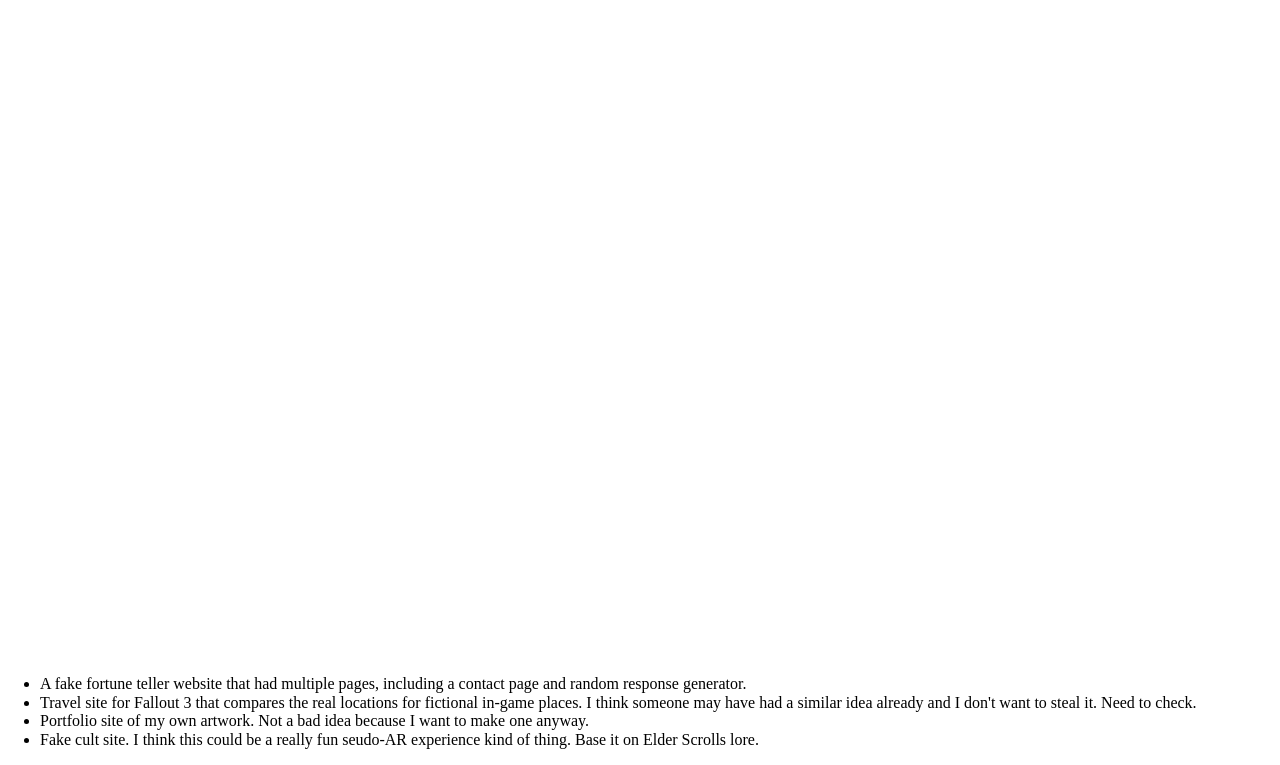
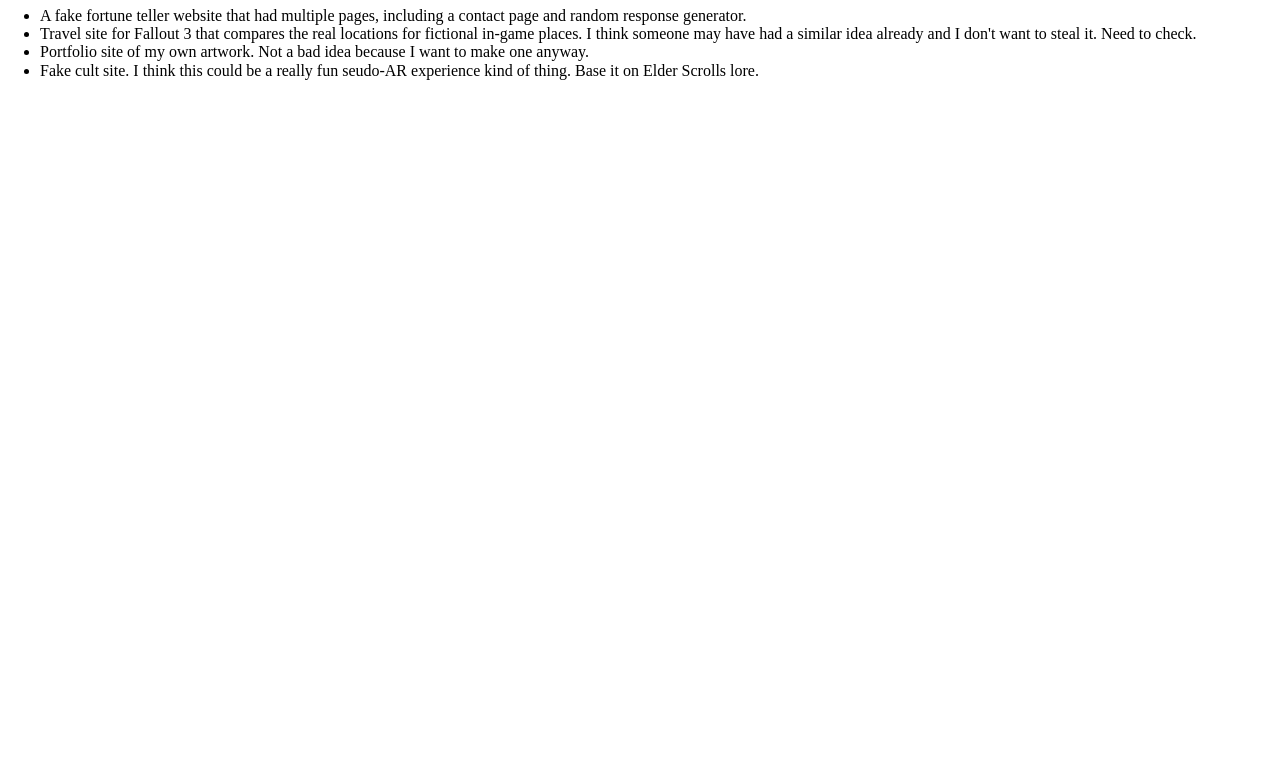
Before and after one commit to ray-seriously/CodeLou, a plain HTML site: page Desktop/Coding_Projects/CodeLouProject/index.html in a window 1280 px wide. Shown: the part 73-838 px from the top of the page. After the commit the page ends 800 px from the top, so only its background shows below. Drawn offline with Linux system fonts and the light colour scheme.

Commit message:
media query change

```diff
--- a/Desktop/Coding_Projects/CodeLouProject/styles.css
+++ b/Desktop/Coding_Projects/CodeLouProject/styles.css
@@ -7,7 +7,7 @@ Media Queries
 */
 @media (min-width:769px) {
 
-    .wrap {
+    /*.wrap {
         min-height: calc(100vh - 89px);
-    }
+    }*/
 }
```
